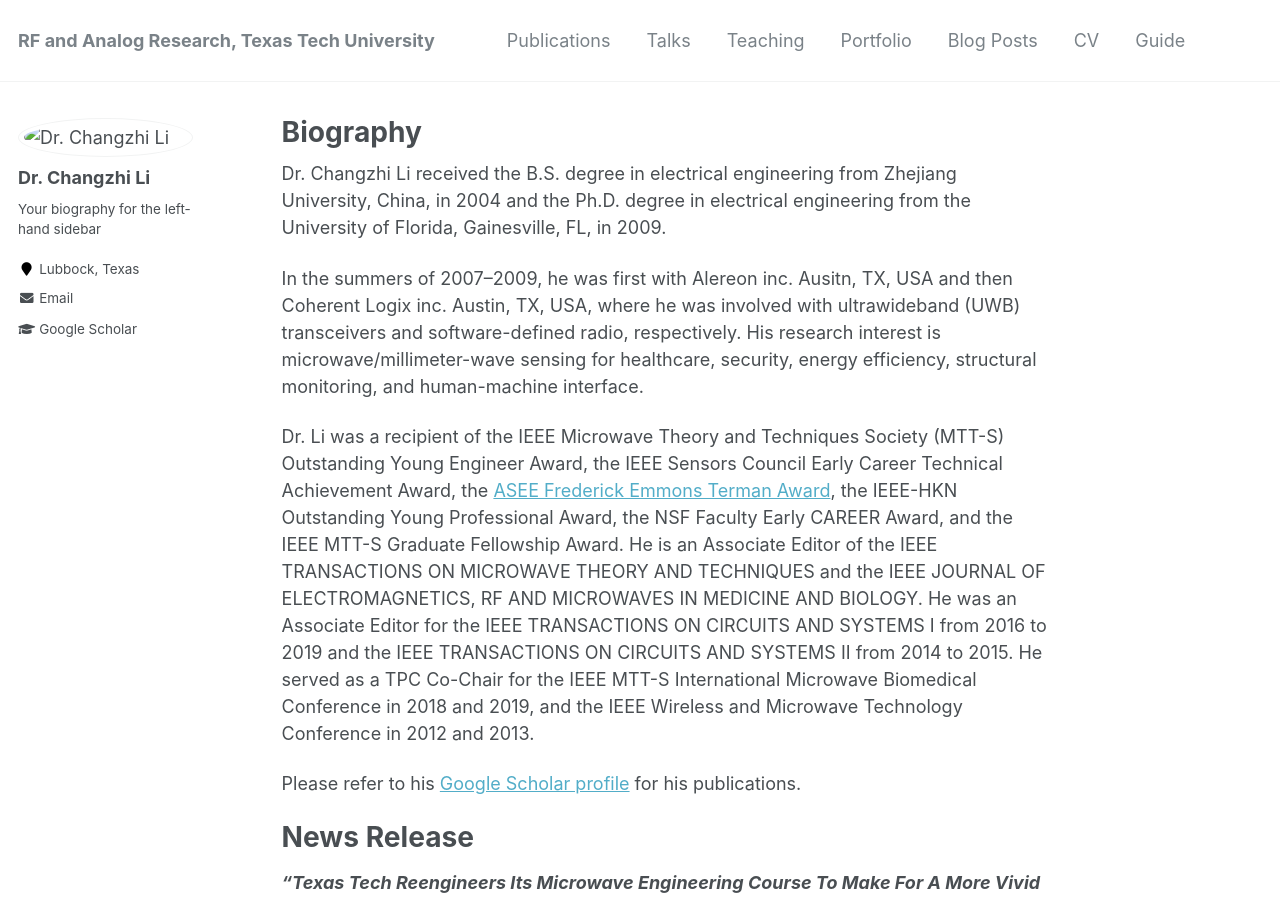
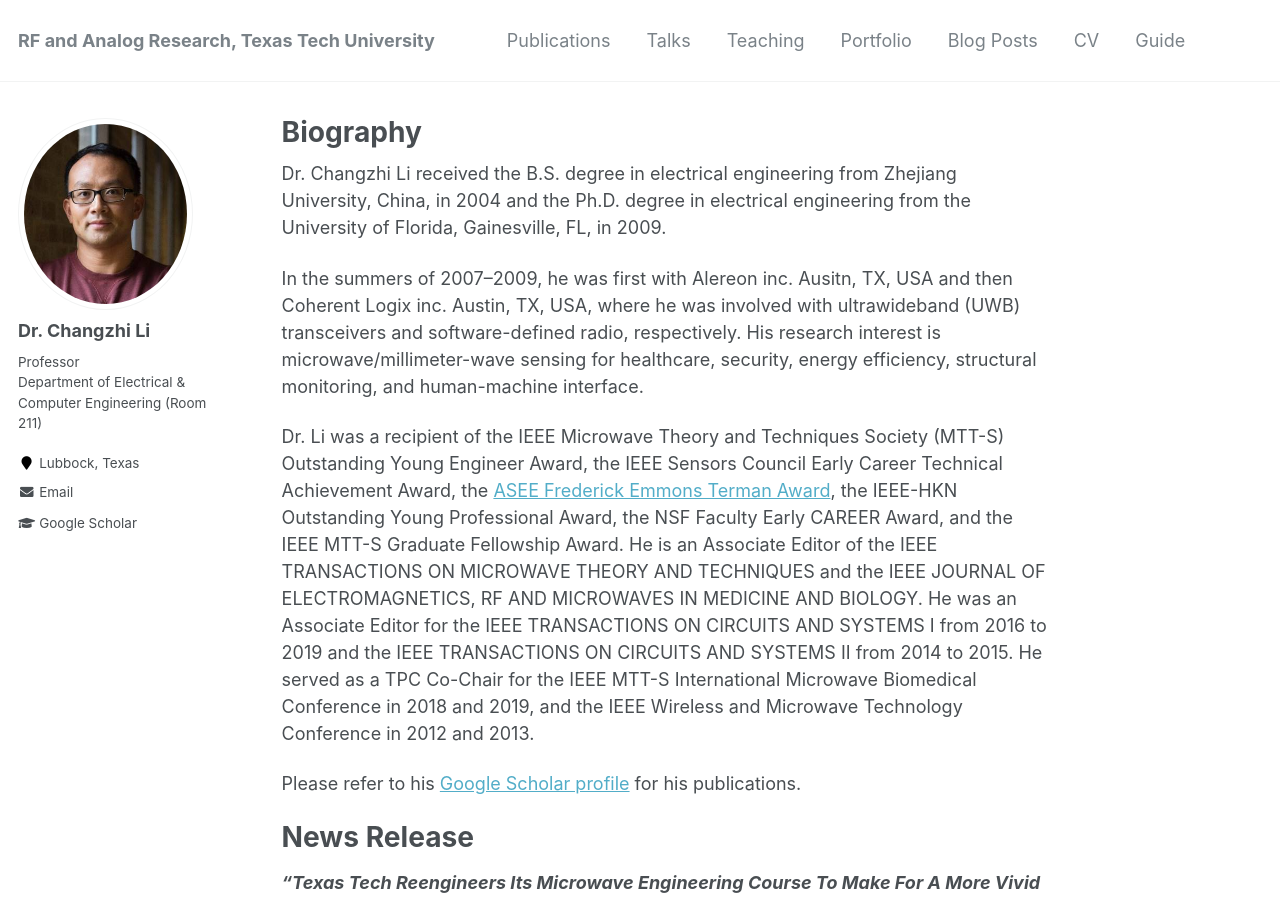
Before and after one commit to clilab/clilab.github.io, a Jekyll site: the page built from _pages/about.md, in a window 1280 px wide and 900 px high. Built offline with Jekyll 4.4.1, drawn with Linux system fonts in a browser that asks for light colours.

Commit message:
update bio

```diff
--- a/_config.yml
+++ b/_config.yml
@@ -81,8 +81,8 @@ analytics:
 # Site Author
 author:
   name             : "Dr. Changzhi Li"
-  avatar           : "images/cli.jpg"
-  bio              : "Your biography for the left-hand sidebar"
+  avatar           : "cli.jpg"
+  bio              : "Professor</br>Department of Electrical & Computer Engineering (Room 211)"
   location         : "Lubbock, Texas"
   employer         :
   pubmed           : #"https://www.ncbi.nlm.nih.gov/pubmed/?term=john+snow"
```
